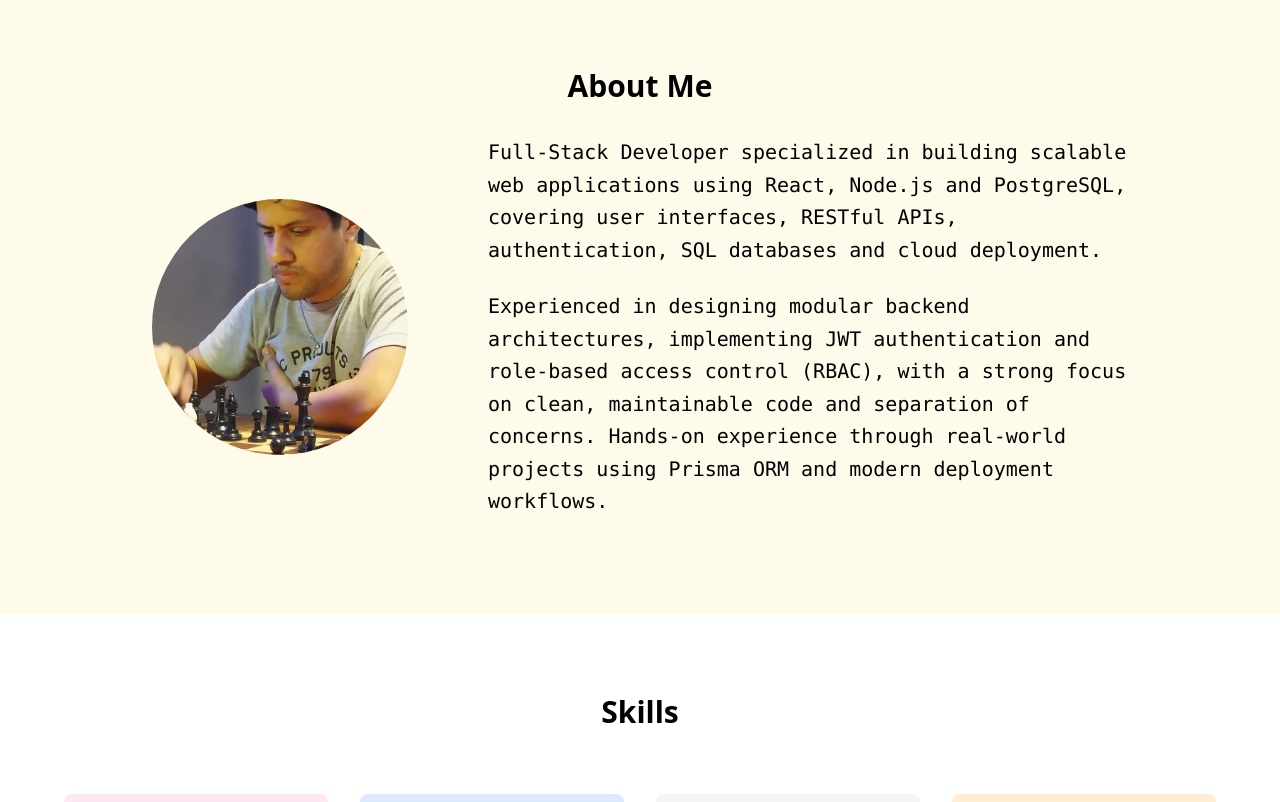
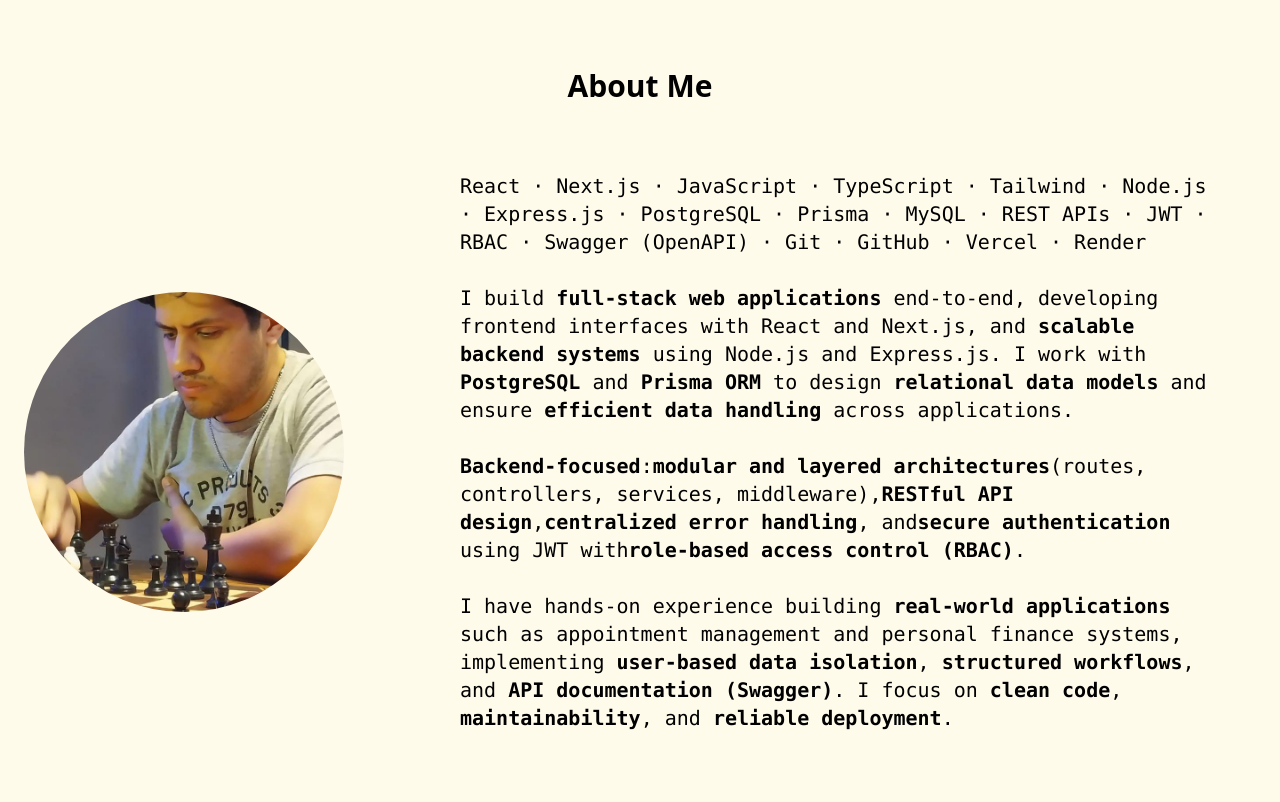
Before and after one commit to JulioCesarSolis266/MyPorfolio, a React (Vite) app: page / in a window 1280 px wide. Shown: the part 860-1662 px from the top of the page. Built offline with nearby package versions, Linux system fonts and the light colour scheme.

Commit message:
improve About me section

```diff
--- a/src/sections/AboutMe.jsx
+++ b/src/sections/AboutMe.jsx
@@ -5,31 +5,71 @@ export default function AboutMe() {
     <section id="about" className="bg-amber-50 py-24 scroll-mt-24">
       <h2 className="font-bold text-center text-3xl py-8">About Me</h2>
 
-      <div className="max-w-5xl mx-auto px-6 flex flex-col md:flex-row items-center gap-14 md:gap-20">
+      <div className="max-w-7xl mx-auto px-6 flex flex-col md:flex-row items-center gap-14 md:gap-20">
         {/* Imagen */}
         <div className="shrink-0">
           <img
             src={profileImage}
             alt="Profile"
-            className="w-48 h-48 md:w-64 md:h-64 rounded-full object-cover mx-auto"
+            className="w-56 h-56 md:w-80 md:h-80 rounded-full object-cover mx-auto"
           />
         </div>
 
         {/* Contenido */}
-        <div className="text-xl font-mono text-center md:text-left leading-relaxed space-y-6">
+        <div className="m-4 w-full md:max-w-9xl text-xl font-mono p-5 text-black">
           <p>
-            Full-Stack Developer specialized in building scalable web
-            applications using React, Node.js and PostgreSQL, covering user
-            interfaces, RESTful APIs, authentication, SQL databases and cloud
-            deployment.
+            React · Next.js · JavaScript · TypeScript · Tailwind · Node.js ·
+            Express.js · PostgreSQL · Prisma · MySQL · REST APIs · JWT · RBAC ·
+            Swagger (OpenAPI) · Git · GitHub · Vercel · Render
           </p>
 
+          <br />
+
           <p>
-            Experienced in designing modular backend architectures, implementing
-            JWT authentication and role-based access control (RBAC), with a
-            strong focus on clean, maintainable code and separation of concerns.
-            Hands-on experience through real-world projects using Prisma ORM and
-            modern deployment workflows.
+            I build{" "}
+            <span className="font-semibold">full-stack web applications</span>{" "}
+            end-to-end, developing frontend interfaces with React and Next.js,
+            and <span className="font-semibold">scalable backend systems</span>{" "}
+            using Node.js and Express.js. I work with{" "}
+            <span className="font-semibold">PostgreSQL</span> and{" "}
+            <span className="font-semibold">Prisma ORM</span> to design{" "}
+            <span className="font-semibold">relational data models</span> and
+            ensure{" "}
+            <span className="font-semibold">efficient data handling</span>{" "}
+            across applications.
+          </p>
+
+          <br />
+
+          <p>
+            <span className="font-semibold">Backend-focused</span>:
+            <span className="font-semibold">
+              modular and layered architectures
+            </span>
+            (routes, controllers, services, middleware),
+            <span className="font-semibold">RESTful API design</span>,
+            <span className="font-semibold">centralized error handling</span>,
+            and
+            <span className="font-semibold">secure authentication</span> using
+            JWT with
+            <span className="font-semibold">
+              role-based access control (RBAC)
+            </span>
+            .
+          </p>
+
+          <br />
+
+          <p>
+            I have hands-on experience building{" "}
+            <span className="font-semibold">real-world applications</span> such
+            as appointment management and personal finance systems, implementing
+            <span className="font-semibold"> user-based data isolation</span>,
+            <span className="font-semibold"> structured workflows</span>, and
+            <span className="font-semibold"> API documentation (Swagger)</span>.
+            I focus on <span className="font-semibold"> clean code</span>,
+            <span className="font-semibold"> maintainability</span>, and
+            <span className="font-semibold"> reliable deployment</span>.
           </p>
         </div>
       </div>
```
